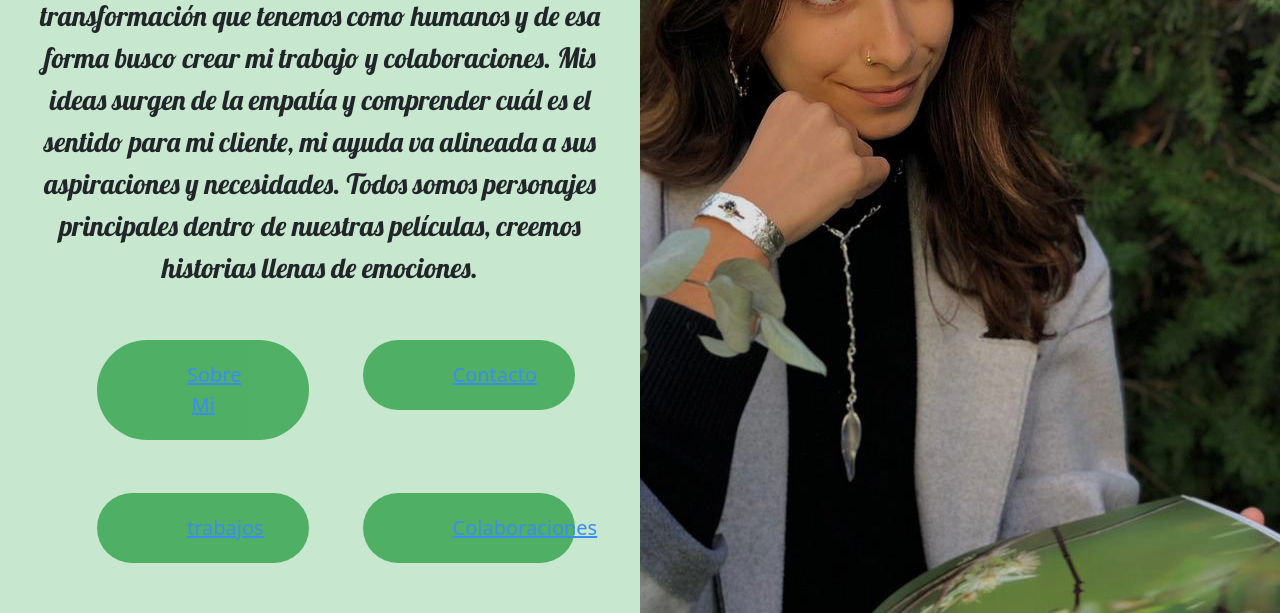
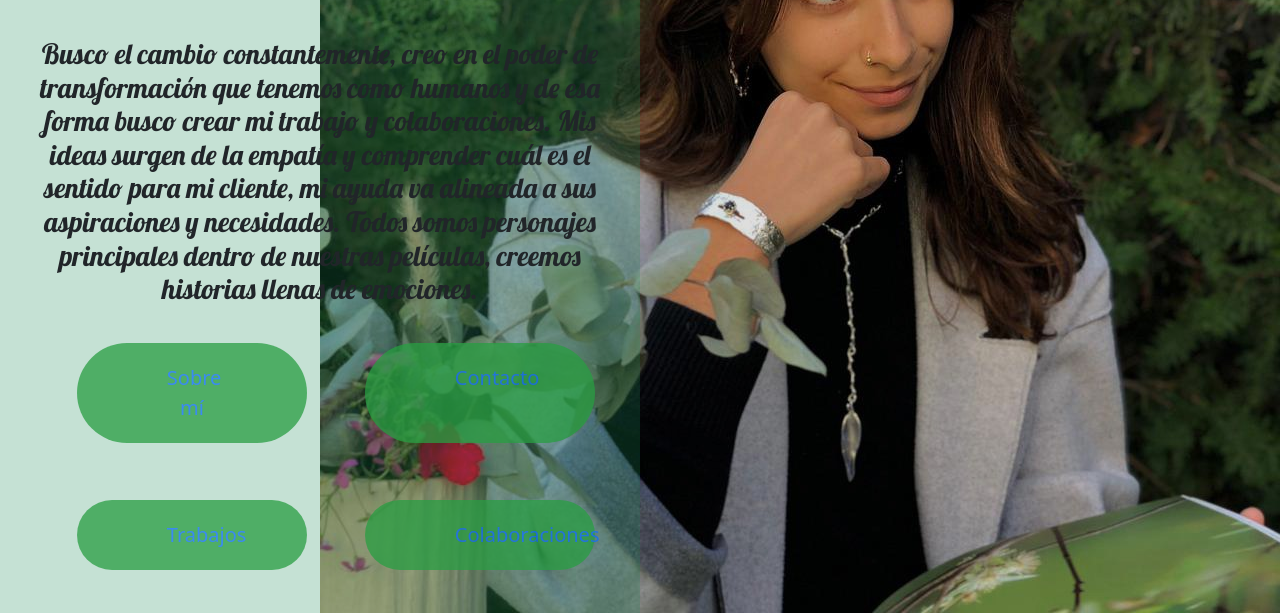
Before and after one commit to GonzaloAranza/ProyectoCoderHouse, a plain HTML site: page index.html in a window 1280 px wide. Shown: the part 187-800 px from the top of the page. Drawn offline with nearby package versions, Linux system fonts and the light colour scheme.

Commit message:
bootstrap index y contacto

```diff
--- a/css/index.css
+++ b/css/index.css
@@ -11,6 +11,8 @@ body{
     background-position: right;
 }
 
+
+/*
 .mainGrid{
     width: 50%;
     height: 100vh;
@@ -20,7 +22,7 @@ body{
     padding: 0 3%;
     place-items: center;
 }
-
+*/
 header{
     text-align: center;
 }
@@ -46,14 +48,14 @@ a{
   }
 
 
-  ul{
+  /*ul{
 
      display: flex;
      flex-direction: row;
      flex-wrap: wrap;
      align-items: flex-start;
   }
-
+*/
   li{
       width: 40%;
       margin-top: 70px;
--- a/index.html
+++ b/index.html
@@ -4,35 +4,39 @@
     <meta charset="UTF-8">
     <meta http-equiv="X-UA-Compatible" content="IE=edge">
     <meta name="viewport" content="width=device-width, initial-scale=1.0">
-    <link rel="stylesheet" href="./css/index.css">
+    <link href="https://cdn.jsdelivr.net/npm/bootstrap@5.2.0-beta1/dist/css/bootstrap.min.css" rel="stylesheet" integrity="sha384-0evHe/X+R7YkIZDRvuzKMRqM+OrBnVFBL6DOitfPri4tjfHxaWutUpFmBp4vmVor" crossorigin="anonymous">
+
     <link rel="preconnect" href="https://fonts.googleapis.com">
     <link rel="preconnect" href="https://fonts.gstatic.com" crossorigin>
     <link rel="preconnect" href="https://fonts.googleapis.com">
     <link rel="preconnect" href="https://fonts.gstatic.com" crossorigin>
     <link href="https://fonts.googleapis.com/css2?family=Sacramento&display=swap" rel="stylesheet">
      <link href="https://fonts.googleapis.com/css2?family=Lobster&display=swap" rel="stylesheet">
+     <link rel="stylesheet" href="./css/index.css">
      <meta name="viewport" content="width=device-width, initial-scale=1">
-     <link href="https://cdn.jsdelivr.net/npm/bootstrap@5.2.0-beta1/dist/css/bootstrap.min.css" rel="stylesheet" integrity="sha384-0evHe/X+R7YkIZDRvuzKMRqM+OrBnVFBL6DOitfPri4tjfHxaWutUpFmBp4vmVor" crossorigin="anonymous">
+
 
      <title>Felicitas Gonzalo</title>
 </head>
 
-<body>
-<main class="mainGrid">
+<body >
+    <div class="contenedorW50">
+
+        <main class="col-6 row-xxl-2 px-3 vh-100 bg-success bg-opacity-25" >
 
         <header>
-             <h1>Felicitas Gonzalez</h1>
+                    <h1 class="text-warning">Felicitas Gonzalez</h1>
 
 
                     <section>
-                <p>Busco el cambio constantemente, creo en el poder de transformación que tenemos como humanos y de esa forma busco crear mi trabajo y colaboraciones. Mis ideas surgen de la empatía y comprender cuál es el sentido para mi cliente, mi ayuda va alineada a sus aspiraciones y necesidades. Todos somos personajes principales dentro de nuestras películas, creemos historias llenas de emociones.</p>
+                        <p class="h3">Busco el cambio constantemente, creo en el poder de transformación que tenemos como humanos y de esa forma busco crear mi trabajo y colaboraciones. Mis ideas surgen de la empatía y comprender cuál es el sentido para mi cliente, mi ayuda va alineada a sus aspiraciones y necesidades. Todos somos personajes principales dentro de nuestras películas, creemos historias llenas de emociones.</p>
                     </section>
         </header>
 
                         <nav >
-                    <ul>
+                            <ul class="d-flex flex-row flex-wrap flex-start">
                                 <li>
-                             <a href="./sobreMi.html">Sobre Mi</a>
+                                    <a href="./sobreMi.html">Sobre mí</a>
                                 </li>
 
                                 <li>
@@ -40,7 +44,7 @@
                                 </li>
 
                                 <li>
-                            <a href="./misTrabajos.html"> trabajos</a>
+                                    <a href="./misTrabajos.html"> Trabajos</a>
                                 </li>
 
                                 <li>
@@ -53,7 +57,7 @@
 
         </main>
 
-
+    </div>
  <script src="https://cdn.jsdelivr.net/npm/bootstrap@5.2.0-beta1/dist/js/bootstrap.bundle.min.js" integrity="sha384-pprn3073KE6tl6bjs2QrFaJGz5/SUsLqktiwsUTF55Jfv3qYSDhgCecCxMW52nD2" crossorigin="anonymous"></script>
 
 </body>
```
Also changed, not shown: contacto.html (+2 -2 lines), css/style.css (+10 -10 lines). Lines whose indentation alone changed are shown as unchanged.
